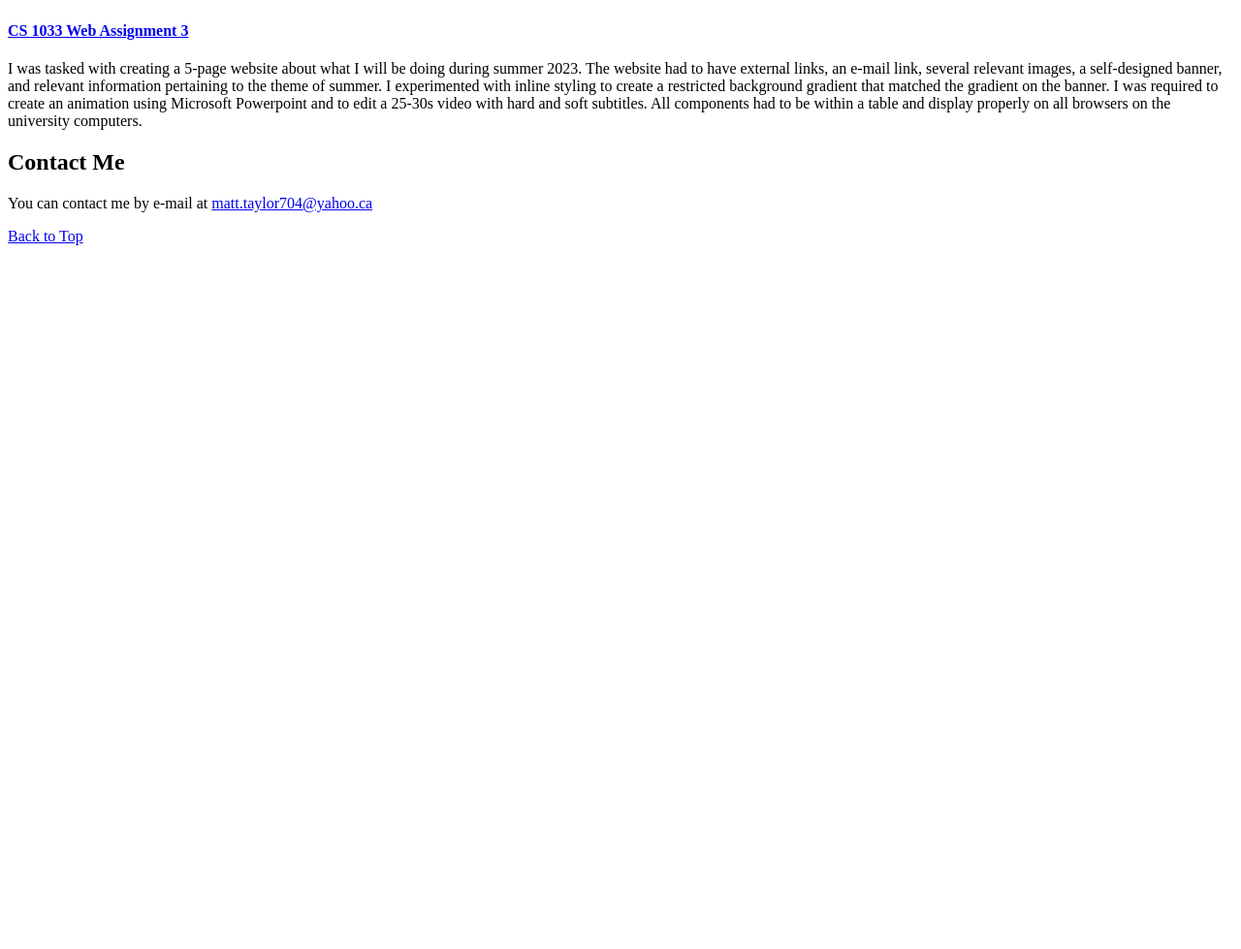
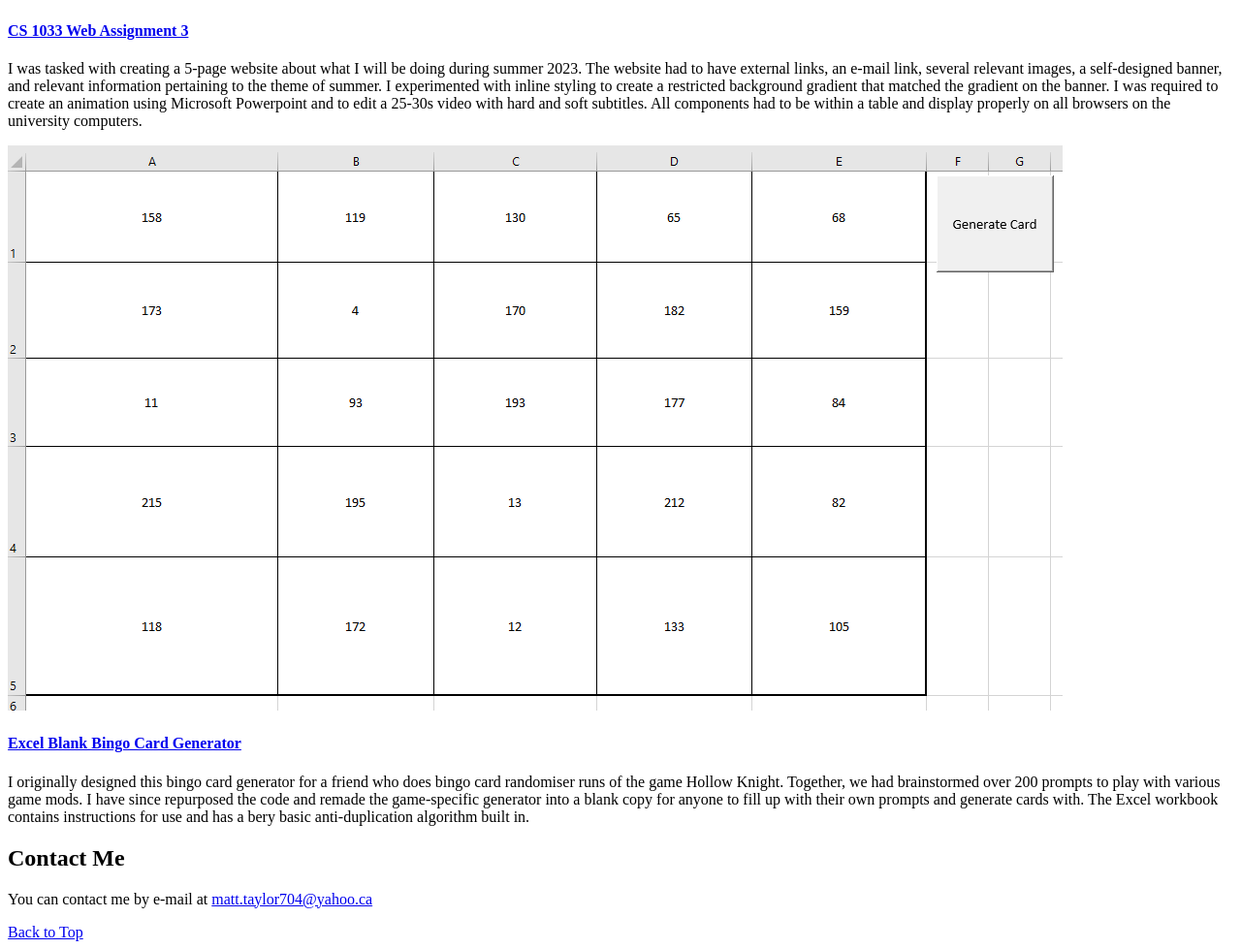
Before and after one commit to Shippo704/week2-challenge, a plain HTML site: page index.html in a window 1280 px wide. Shown: the part 1630-2609 px from the top of the page at 97% size. Before the commit the page ends 1891 px from the top, so only its background shows below. Drawn offline with Linux system fonts and the light colour scheme.

Commit message:
added another card to works section. added relevant image to images folder. added downloadable file to works folder.

```diff
--- a/index.html
+++ b/index.html
@@ -94,6 +94,16 @@
                 All components had to be within a table and display properly on all browsers on the university computers.
             </p>
         </section>
+        <section class="card">
+            <img src="assets/images/bingocard.png" title="Bingo Card Generator" alt="Image of bingo card in excel">
+            <h4><a href="assets/works/Blank Bingo Card Generator.xlsm" download>Excel Blank Bingo Card Generator</a></h4>
+            <p>I originally designed this bingo card generator for a friend who does bingo card randomiser runs of
+                the game Hollow Knight. Together, we had brainstormed over 200 prompts to play with various game mods.
+                I have since repurposed the code and remade the game-specific generator into a blank copy for anyone
+                to fill up with their own prompts and generate cards with. The Excel workbook contains instructions for
+                use and has a bery basic anti-duplication algorithm built in.
+            </p>
+        </section>
     </section>
 
     <section id="Contact">
```
Also changed, not shown: assets/images/bingocard.png (added), 1 other file.
